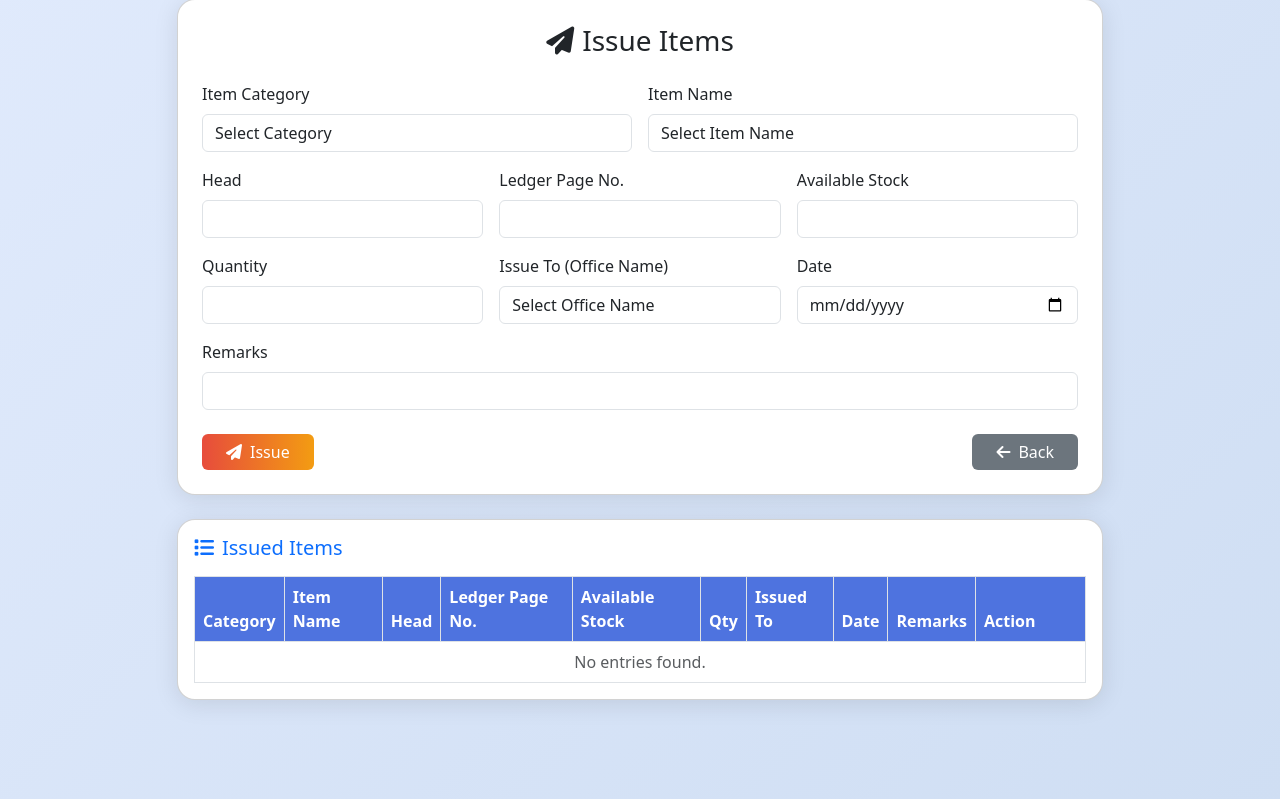
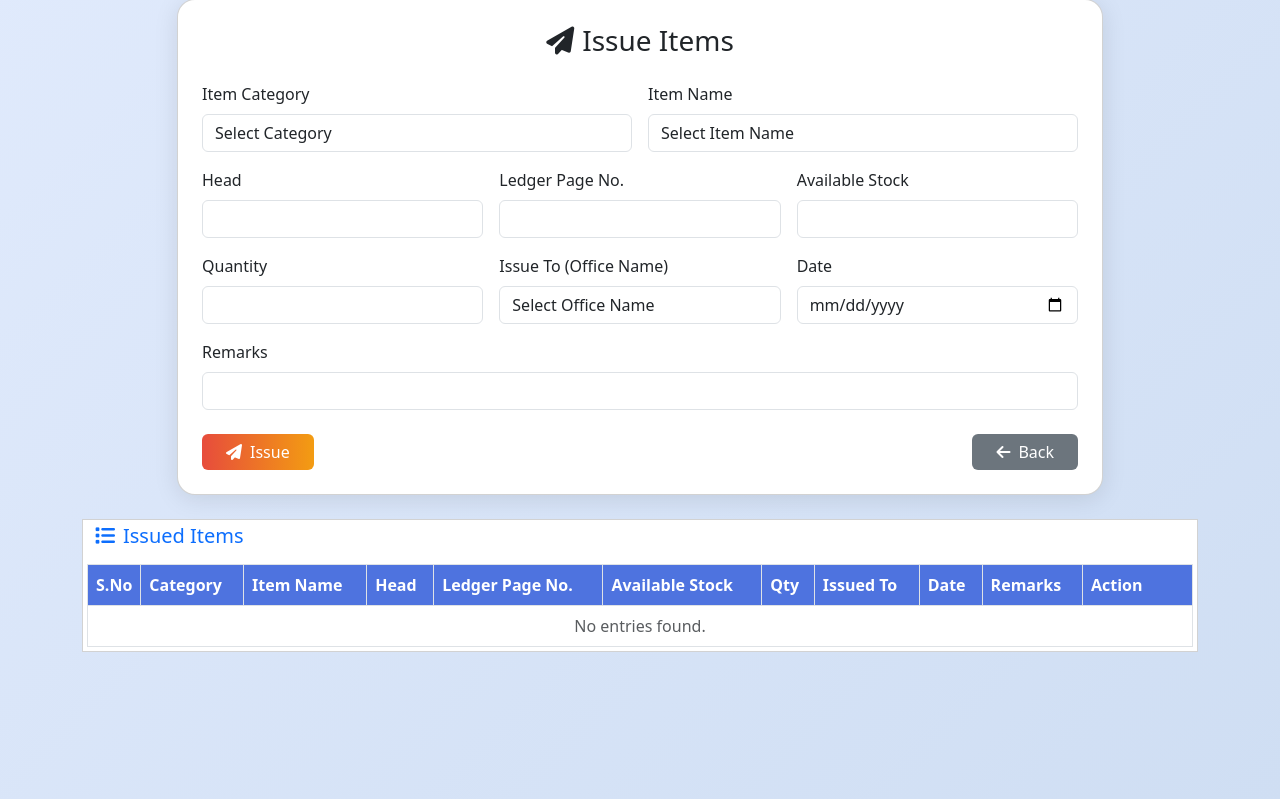
Before and after one commit to aman130105/QM_Web_App, a Flask app: page /issue in a window 1280 px wide. Shown: the part 49-848 px from the top of the page. Run offline with Flask 3, Linux system fonts and the light colour scheme; data that the repository does not hold is empty; some libraries are stand-ins or nearby versions.

Commit message:
treeview fix

```diff
--- a/templates/issue.html
+++ b/templates/issue.html
@@ -167,13 +167,18 @@
                     </div>
                 </form>
             </div>
-            <!-- Table of Issued Items -->
-            <div class="card p-3">
-                <h5 class="mb-3 text-primary"><i class="fa-solid fa-list me-2"></i>Issued Items</h5>
-                <div class="table-responsive">
-                    <table class="table table-bordered table-hover tree-table mb-0">
+        </div>
+    </div>
+    <!-- Table of Issued Items (full width, edge-to-edge, with S.No) -->
+    <div class="row" style="margin-left:0;margin-right:0;">
+        <div class="col-12" style="padding-left:0;padding-right:0;">
+            <div class="card p-1" style="width:100%;border-radius:0;box-shadow:none;margin:0;">
+                <h5 class="mb-3 text-primary" style="margin-left:8px;"><i class="fa-solid fa-list me-2"></i>Issued Items</h5>
+                <div class="table-responsive" style="width:100%;padding:0;margin:0;">
+                    <table class="table table-bordered table-hover tree-table mb-0" style="width:100%;margin:0;">
                         <thead>
                             <tr>
+                                <th style="width:50px;">S.No</th>
                                 <th>Category</th>
                                 <th>Item Name</th>
                                 <th>Head</th>
@@ -190,6 +195,7 @@
                             {% if entries %}
                                 {% for entry in entries %}
                                 <tr>
+                                    <td>{{ loop.index }}</td>
                                     <td>{{ entry.category }}</td>
                                     <td>{{ entry.item_name }}</td>
                                     <td>{{ entry.head }}</td>
@@ -216,14 +222,13 @@
                                 {% endfor %}
                             {% else %}
                                 <tr>
-                                    <td colspan="10" class="text-center text-muted">No entries found.</td>
+                                    <td colspan="11" class="text-center text-muted">No entries found.</td>
                                 </tr>
                             {% endif %}
                         </tbody>
                     </table>
                 </div>
             </div>
-            <!-- End Table -->
         </div>
     </div>
 </div>
```
Also changed, not shown: templates/receive.html (+12 -7 lines), templates/ledger_pdf_template.html (deleted).
